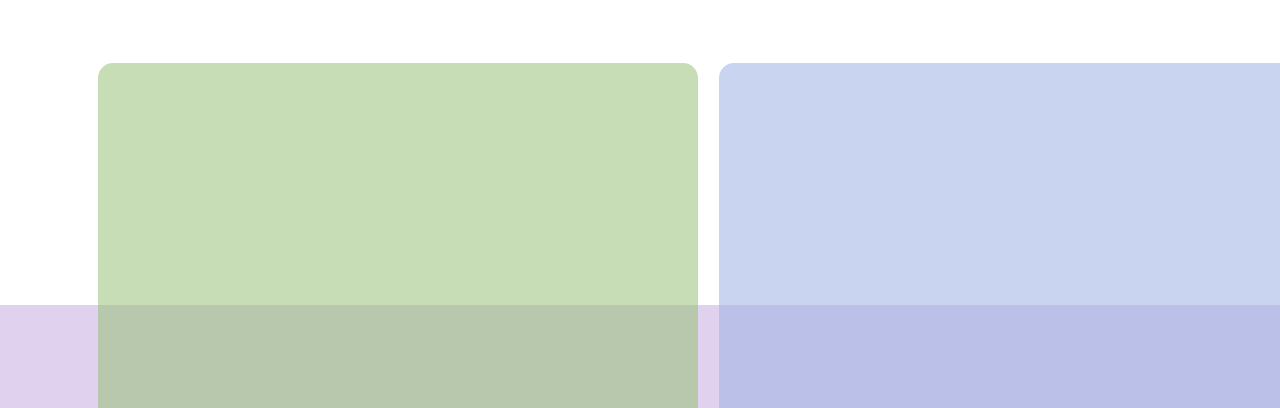
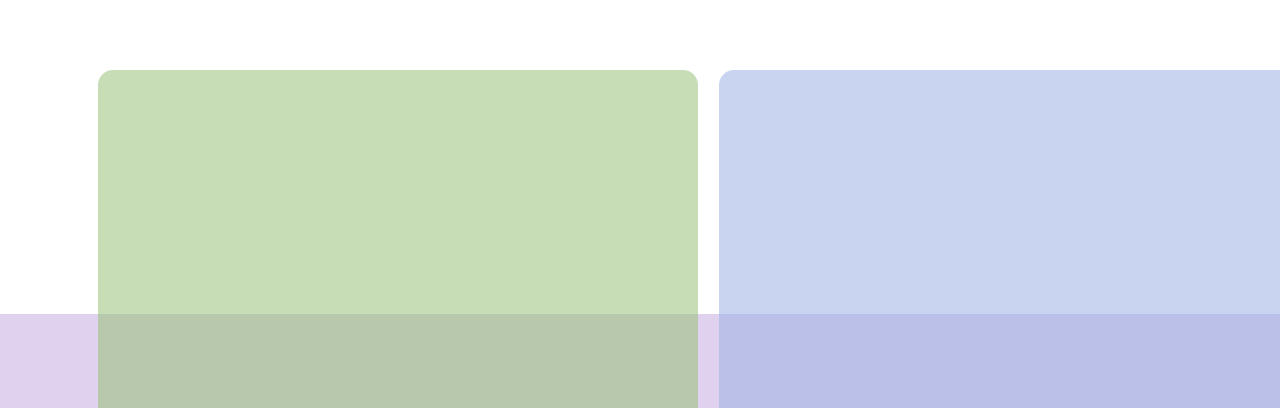
Before and after one commit to cibasurto/home_page, a plain HTML site: page index.html in a window 1280 px wide. Shown: the part 338-746 px from the top of the page. Drawn offline with Linux system fonts and the light colour scheme.

Commit message:
IDKKKstyles

```diff
--- a/index.html
+++ b/index.html
@@ -4,7 +4,7 @@
     <meta charset="UTF-8">
     <meta name="viewport" content="width=device-width, initial-scale=1.0">
     <title>Caro's Portfolio Website</title>
-    <link rel="stylesheet" href="styles.css">
+    <link rel="stylesheet" href="styles1.css">
 <!-- Rubik Google font -->
     <link href="https://fonts.googleapis.com/css2?family=Rubik:ital,wght@0,500;0,600;0,700;1,500&family=Teko:wght@500&display=swap"
           rel="stylesheet">
```
